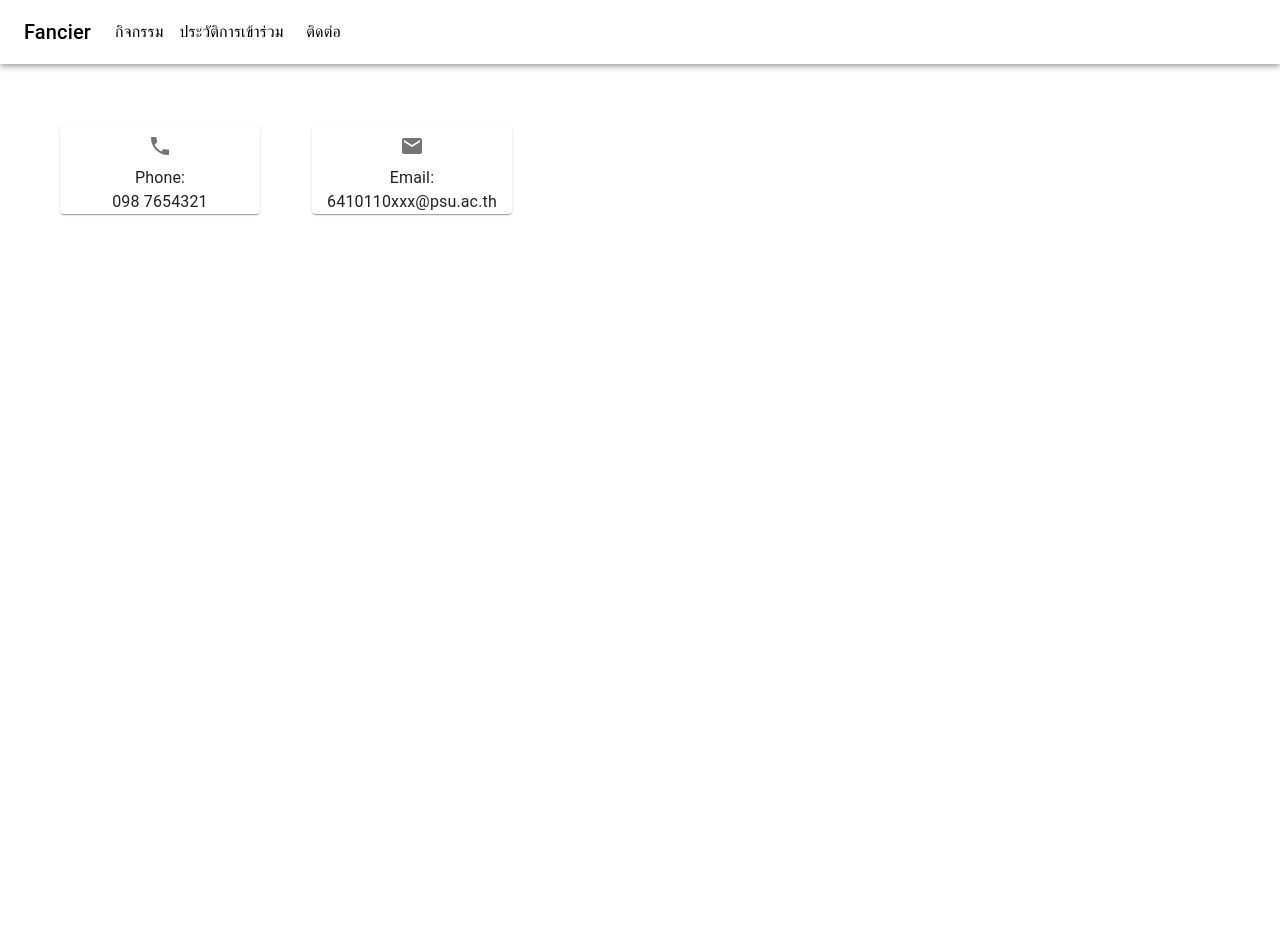
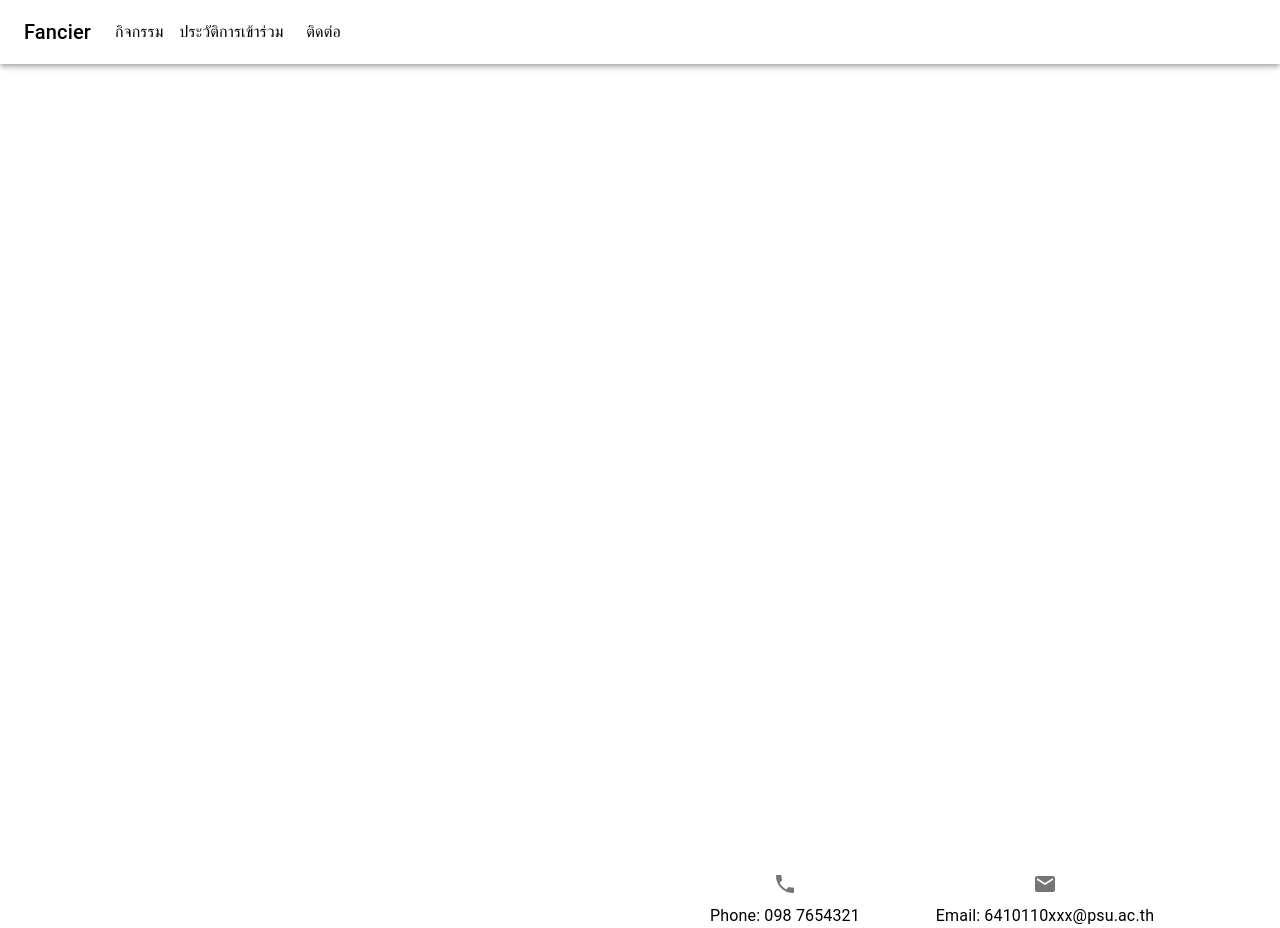
Before and after one commit to Kseraaa/Activity-Web-App, a React (Create React App) app in the folder client/: page /contact in a window 1280 px wide. Shown: the top 928 px of the page. Before the commit the page ends 800 px from the top, so only its background shows below. Built offline with nearby package versions, Linux system fonts and the light colour scheme.

Commit message:
contact notdone

```diff
--- a/client/src/components/contact/contact-card.js
+++ b/client/src/components/contact/contact-card.js
@@ -1,6 +1,6 @@
 import PhoneIcon from '@mui/icons-material/Phone';
 import EmailIcon from '@mui/icons-material/Email';
-import { Box, Card, IconButton, Typography } from '@mui/material';
+import { Box, IconButton, Typography } from '@mui/material';
 
 function ContactCard() {
     return(
@@ -8,50 +8,46 @@ function ContactCard() {
             sx={{
                 display: 'flex',
                 flexDirection:'row',
-                    border: '',
-                    p: 0,
-                    m: 4,
-                    width: 400,
-
+                width: 500,
             }}
         >
-                <Card
+            <Box
                 sx={{
                     display: 'flex',
                     flexDirection:'column',
                     width: '100%',
                     position: 'relative',
-                        top: 30,
-                        left: '7%',
+                    left: 660,
+                    top: 800,
                 }}
             >
                 <IconButton aria-label='phone' sx={{mx: 'auto'}}>
                     <PhoneIcon/>
                 </IconButton>
                 <Typography sx={{textAlign: 'center'}}>
-                    Phone:<br />
-                    098 7654321<br />
+                    Phone:
+                    098 7654321
                 </Typography>
-                </Card>
+                </Box>
 
-                <Card
+            <Box
                 sx={{
                     display: 'flex',
                     flexDirection:'column',
                     width: '100%',
                     position: 'relative',
-                        top: 30,
-                        left: '20%',
+                    left: 670,
+                    top: 800,
                 }}
             >
                 <IconButton aria-label='phone' sx={{mx: 'auto'}}>
                     <EmailIcon/>
                 </IconButton>
                 <Typography sx={{textAlign: 'center'}}>
-                    Email:<br />
-                    6410110xxx@psu.ac.th<br />
+                    Email:
+                    6410110xxx@psu.ac.th
                 </Typography>
-                </Card>
+            </Box>
         </Box>
     )
 }
--- /dev/null
+++ b/client/src/components/contact/contact-student-card.js
@@ -0,0 +1,13 @@
+import PhoneIcon from '@mui/icons-material/Phone';
+import EmailIcon from '@mui/icons-material/Email';
+import { Box, Card, CardActionArea, CardContent, CardMedia, IconButton, Stack, Typography } from '@mui/material';
+
+function ContactStudentCard() {
+    return(
+        <div>
+
+        </div>
+    )
+}
+
+export default ContactStudentCard
--- a/client/src/pages/contact.js
+++ b/client/src/pages/contact.js
@@ -1,11 +1,14 @@
 import { Box } from "@mui/system";
 import PannAppBar from "../components/app-bar/pann-app-bar";
 import ContactCard from "../components/contact/contact-card";
+import ContactStudentCard from "../components/contact/contact-student-card";
+
 
 function Contact(){
     return(
         <Box sx={{ flexGrow: 1}}>
             <PannAppBar/>
+            <ContactStudentCard/>
             <ContactCard/>
         </Box>
     )
```
Lines whose indentation alone changed are shown as unchanged.
